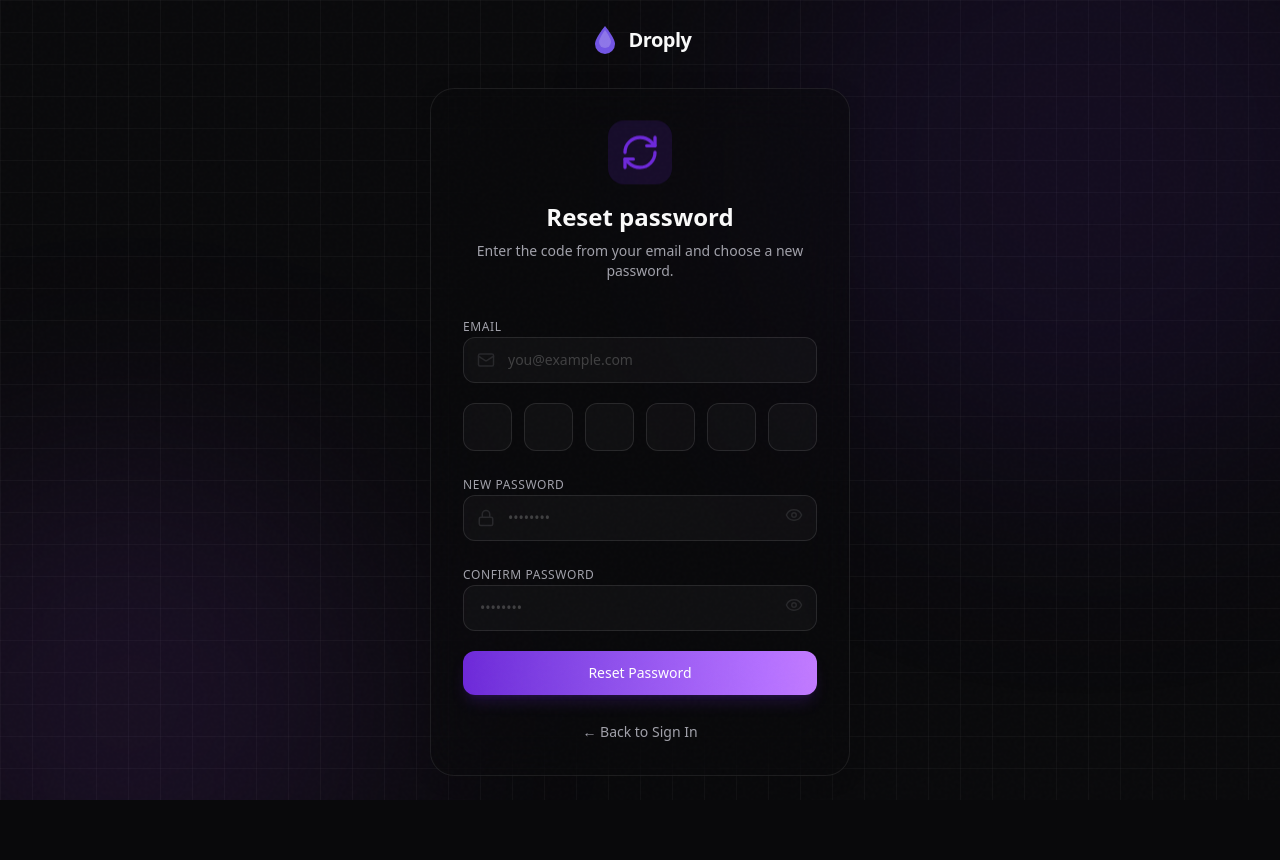
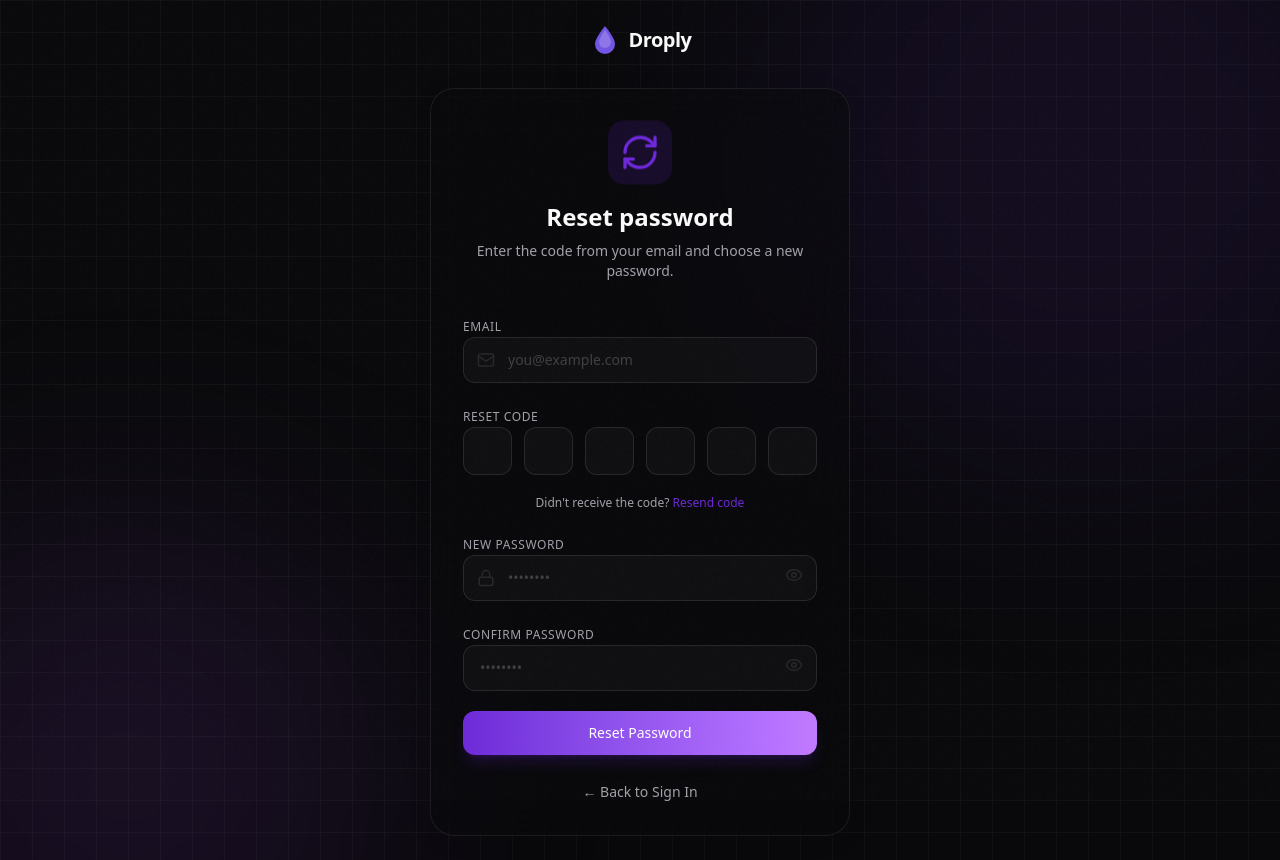
Before and after one commit to pritambose0/droply, a Next.js app: page /reset-password in a window 1280 px wide. Before the commit the page ends 800 px from the top, so only its background shows below. Built offline with nearby package versions, Linux system fonts and the light colour scheme.

Commit message:
feat: integrate NextAuth, react-hook-form, and custom API clients for authentication flows

```diff
--- a/package.json
+++ b/package.json
@@ -12,6 +12,7 @@
     "@hookform/resolvers": "^5.2.2",
     "@react-email/components": "^1.0.8",
     "@sendgrid/mail": "^8.1.6",
+    "axios": "^1.14.0",
     "bcryptjs": "^3.0.3",
     "cloudinary": "^2.9.0",
     "date-fns": "^4.1.0",
@@ -23,6 +24,7 @@
     "react": "19.2.3",
     "react-dom": "19.2.3",
     "react-hook-form": "^7.71.2",
+    "tailwind-merge": "^3.5.0",
     "validator": "^13.15.26",
     "zod": "^4.3.6"
   },
--- a/src/app/(auth)/forgot-password/page.tsx
+++ b/src/app/(auth)/forgot-password/page.tsx
@@ -3,19 +3,18 @@
 import Link from "next/link";
 import { useState } from "react";
 import { useForm } from "react-hook-form";
-import { SendCodeDto, sendCodeSchema, signinSchema, SigninUserDto } from "@/schemas/authSchema";
+import { SendCodeDto, sendCodeSchema } from "@/schemas/authSchema";
 import { zodResolver } from "@hookform/resolvers/zod";
 import Input from "@/components/Input";
 import Button from "@/components/Button";
-import { Mail, Key, CheckCircle2, Loader2 } from "lucide-react";
-
-
+import { Mail, Key, CheckCircle2 } from "lucide-react";
+import { AuthAPI } from "@/lib/apiClient";
+import { ApiError } from "@/lib/axios";
 
 export default function ForgotPasswordPage() {
   const [isLoading, setIsLoading] = useState(false);
   const [isSent, setIsSent] = useState(false);
-
-  const { register, formState: { errors }, getValues, handleSubmit } = useForm<SendCodeDto>({
+  const { register, formState: { errors }, getValues, handleSubmit, setError } = useForm<SendCodeDto>({
     resolver: zodResolver(sendCodeSchema),
     defaultValues: {
       email: "",
@@ -25,12 +24,16 @@ export default function ForgotPasswordPage() {
 
   const onSubmit = async (data: SendCodeDto) => {
     setIsLoading(true);
-
-    // Simulate API call — wire up to /api/auth/forgot-password
-    setTimeout(() => {
+    try {
+      await AuthAPI.forgotPassword(data);
+      setIsSent(true);
+    } catch (err) {
+      setIsSent(false);
+      const apiError = err as ApiError;
+      setError("email", { type: "server", message: apiError.message });
+    } finally {
       setIsLoading(false);
-      setIsSent(true);
-    }, 1500);
+    }
   };
 
   if (isSent) {
@@ -41,13 +44,22 @@ export default function ForgotPasswordPage() {
             <CheckCircle2 size={32} className="text-success" />
           </div>
         </div>
-        <h1 className="text-2xl font-bold text-foreground mb-2">Check your email</h1>
+        <h1 className="text-2xl font-bold text-foreground mb-2">
+          Check your email
+        </h1>
+
+        <p className="text-sm text-muted-foreground mb-4">
+          If an account exists for{" "}
+          <strong className="text-foreground">{getValues("email")}</strong>,
+          we’ve sent a password reset code.
+        </p>
+
         <p className="text-sm text-muted-foreground mb-6">
-          We sent a password reset code to <strong className="text-foreground">{getValues("email")}</strong>.
-          Enter it on the next page along with your new password.
+          Enter the code on the next screen to reset your password.
         </p>
+
         <Link
-          href={`/reset-password?email=${getValues("email")}`}
+          href={`/reset-password?email=${encodeURIComponent(getValues("email"))}`}
           id="forgot-go-to-reset"
           className="block w-full py-3 rounded-xl bg-linear-to-r from-accent to-purple-400 text-white font-medium text-sm hover:opacity-90 transition-all shadow-lg shadow-accent/20"
         >
@@ -55,7 +67,7 @@ export default function ForgotPasswordPage() {
         </Link>
         <Link
           href="/sign-in"
-          id="forgot-back-to-signin"
+          id="forgot-back-to-signin-success"
           className="block mt-4 text-sm text-muted-foreground hover:text-foreground transition-colors"
         >
           ← Back to Sign In
--- a/src/app/(auth)/reset-password/page.tsx
+++ b/src/app/(auth)/reset-password/page.tsx
@@ -5,19 +5,25 @@ import Input from "@/components/Input";
 import { ResetPasswordDto, resetPasswordSchema } from "@/schemas/authSchema";
 import { zodResolver } from "@hookform/resolvers/zod";
 import Link from "next/link";
-import { useState, useRef, useEffect } from "react";
+import { useState, useEffect } from "react";
 import { useForm } from "react-hook-form";
-import { Lock, Eye, EyeOff, Mail, RefreshCw, CheckCircle2 } from "lucide-react";
+import { Lock, Eye, EyeOff, Mail, RefreshCw, CheckCircle2, Loader2 } from "lucide-react";
 import { useSearchParams } from "next/navigation";
 import OTPInput from "@/components/OTPInput";
+import { AuthAPI } from "@/lib/apiClient";
+import { ApiError } from "@/lib/axios";
 
 export default function ResetPasswordPage() {
   const [showPassword, setShowPassword] = useState(false);
+  const [showConfirmPassword, setShowConfirmPassword] = useState(false);
   const [isLoading, setIsLoading] = useState(false);
+  const [isResendLoading, setIsResendLoading] = useState(false);
   const [isSuccess, setIsSuccess] = useState(false);
   const [error, setError] = useState("");
+  const [countdown, setCountdown] = useState(0);
   const searchParams = useSearchParams();
   const email = searchParams.get("email");
+
   const { register, formState: { errors }, handleSubmit, setValue, watch } = useForm<ResetPasswordDto>({
     resolver: zodResolver(resetPasswordSchema),
     defaultValues: {
@@ -34,12 +40,73 @@ export default function ResetPasswordPage() {
     setError("");
     setIsLoading(true);
 
-    // Simulate — wire up to /api/auth/reset-password
-    setTimeout(() => {
+    try {
+      await AuthAPI.resetPassword(data);
+      localStorage.removeItem(`reset_password_expiry:${email}`);
+      setIsSuccess(true);
+    } catch (err) {
+      const apiError = err as ApiError;
+      if (apiError.message?.toLowerCase().includes("otp")) {
+        setError("Invalid or expired reset code");
+      } else {
+        setError(apiError.message);
+      }
+    } finally {
       setIsLoading(false);
-      setIsSuccess(true);
-    }, 1500);
+    }
   };
+
+  const startCountdown = (seconds: number) => {
+    if (!email) return;
+    const expiry = Date.now() + seconds * 1000;
+    localStorage.setItem(`reset_password_expiry:${email}`, expiry.toString());
+    setCountdown(seconds);
+  };
+
+  const handleResendCode = async () => {
+    if (!email) return setError("Email is required to resend code.");
+    if (countdown > 0 || isResendLoading) return;
+
+    setError("");
+    setIsResendLoading(true);
+
+    try {
+      await AuthAPI.resendOTP({ email });
+      startCountdown(60);
+    } catch (err) {
+      const apiError = err as ApiError;
+      setError(apiError.message);
+    } finally {
+      setIsResendLoading(false);
+    }
+  };
+
+  useEffect(() => {
+    if (email) {
+      setValue("email", email, { shouldValidate: true });
+    }
+  }, [email, setValue]);
+
+  useEffect(() => {
+    if (countdown > 0) {
+      const timer = setTimeout(() => setCountdown(countdown - 1), 1000);
+      return () => clearTimeout(timer);
+    }
+  }, [countdown]);
+
+  useEffect(() => {
+    if (!email) return;
+
+    const storedExpiry = localStorage.getItem(`reset_password_expiry:${email}`);
+    if (storedExpiry) {
+      const remainingTime = Math.round((parseInt(storedExpiry) - Date.now()) / 1000);
+      if (remainingTime > 0) {
+        setCountdown(remainingTime);
+      } else {
+        localStorage.removeItem(`reset_password_expiry:${email}`);
+      }
+    }
+  }, [email]);
 
   if (isSuccess) {
     return (
@@ -63,12 +130,6 @@ export default function ResetPasswordPage() {
       </div>
     );
   }
-
-  useEffect(() => {
-    if (email) {
-      setValue("email", email, { shouldValidate: true });
-    }
-  }, [email, setValue]);
 
   return (
     <>
@@ -98,6 +159,7 @@ export default function ResetPasswordPage() {
             type="email"
             placeholder="you@example.com"
             {...register("email")}
+            readOnly
             icon={<Mail size={18} />}
             error={errors.email?.message}
             required
@@ -105,11 +167,42 @@ export default function ResetPasswordPage() {
         </div>
 
         {/* OTP Code */}
+        <div className="space-y-2">
+          <label className="text-xs font-medium text-muted-foreground uppercase tracking-wider">
+            Reset Code
+          </label>
           <OTPInput
             value={otpValue}
             onChange={(value) => setValue("code", value, { shouldValidate: true })}
             error={errors.code?.message}
           />
+        </div>
+
+        <div className="mt-4 text-center">
+          <p className="text-xs text-muted-foreground">
+            Didn't receive the code?{" "}
+            {countdown > 0 ? (
+              <span className="text-accent font-medium">Resend in {countdown}s</span>
+            ) : (
+              <button
+                type="button"
+                id="reset-resend-btn"
+                onClick={handleResendCode}
+                disabled={isResendLoading}
+                className="text-accent hover:underline font-medium transition-all cursor-pointer disabled:opacity-50 disabled:cursor-not-allowed"
+              >
+                {isResendLoading ? (
+                  <span className="flex items-center gap-1.5 justify-center">
+                    <Loader2 size={14} className="animate-spin" /> Resending...
+                  </span>
+                ) : (
+                  "Resend code"
+                )}
+              </button>
+            )}
+          </p>
+        </div>
+
 
         {/* New Password */}
         <div className="space-y-2">
@@ -137,30 +230,24 @@ export default function ResetPasswordPage() {
 
 
         {/* Confirm Password */}
-        <div className="space-y-2">
         <Input
           label="Confirm Password"
           id="reset-confirm"
-            type={showPassword ? "text" : "password"}
+          type={showConfirmPassword ? "text" : "password"}
           required
           placeholder="••••••••"
           {...register("confirmPassword")}
+          error={errors.confirmPassword?.message}
           rightIcon={
             <button
               type="button"
-                onClick={() => setShowPassword(!showPassword)}
+              onClick={() => setShowConfirmPassword(!showConfirmPassword)}
               className="hover:text-foreground transition-colors"
             >
-                {showPassword ? <EyeOff size={18} /> : <Eye size={18} />}
+              {showConfirmPassword ? <EyeOff size={18} /> : <Eye size={18} />}
             </button>
           }
         />
-
-        </div>
-
-        {errors.confirmPassword && (
-          <p className="text-xs text-danger animate-fade-in">{errors.confirmPassword.message}</p>
-        )}
 
         <Button
           type="submit"
--- /dev/null
+++ b/src/lib/apiClient.ts
@@ -0,0 +1,10 @@
+import { RegisterUserDto, VerifyCodeDto, SendCodeDto, ResetPasswordDto } from "@/schemas/authSchema";
+import { axiosInstance, APIResponse } from "./axios";
+
+export const AuthAPI = {
+    signup: (data: RegisterUserDto): Promise<APIResponse> => axiosInstance.post("/auth/signup", data),
+    verify: (data: VerifyCodeDto): Promise<APIResponse> => axiosInstance.post("/auth/verify", data),
+    resendOTP: (data: SendCodeDto): Promise<APIResponse> => axiosInstance.post("/auth/resend-otp", data),
+    forgotPassword: (data: SendCodeDto): Promise<APIResponse> => axiosInstance.post("/auth/forgot-password", data),
+    resetPassword: ({ confirmPassword, ...rest }: ResetPasswordDto): Promise<APIResponse> => axiosInstance.post("/auth/reset-password", rest),
+};
--- /dev/null
+++ b/src/lib/axios.ts
@@ -0,0 +1,34 @@
+import axios, { AxiosError } from "axios";
+
+export interface APIResponse<T = unknown> {
+    success: boolean;
+    message: string;
+    data?: T;
+    errors?: string[];
+}
+
+export interface ApiError {
+    message: string;
+    errors?: string[];
+    status?: number;
+}
+
+export const axiosInstance = axios.create({
+    baseURL: "/api",
+    headers: {
+        "Content-Type": "application/json",
+    },
+    timeout: 10000,
+    withCredentials: true,
+});
+
+axiosInstance.interceptors.response.use(
+    (response) => response.data,
+    (error: AxiosError<APIResponse>) => {
+        const message = error.response?.data?.message || error.message || "An unexpected error occurred";
+        const errors = error.response?.data?.errors || [];
+        const status = error.response?.status;
+
+        return Promise.reject({ message, errors, status });
+    }
+);
--- a/src/schemas/authSchema.ts
+++ b/src/schemas/authSchema.ts
@@ -18,9 +18,7 @@ export const signupSchema = z.object({
             /^(?=.*[a-z])(?=.*[A-Z])(?=.*\d)/,
             "Password must contain at least one uppercase letter, one lowercase letter, and one number"
         ),
-    role: z.enum(["creator", "buyer"])
-        .optional()
-        .default("buyer"),
+    role: z.enum(["creator", "buyer"]),
 })
 
 export const signinSchema = z.object({
```
Also changed, not shown: 1 other file (tests, documents, lock files or other folders). Lines whose indentation alone changed are shown as unchanged.
